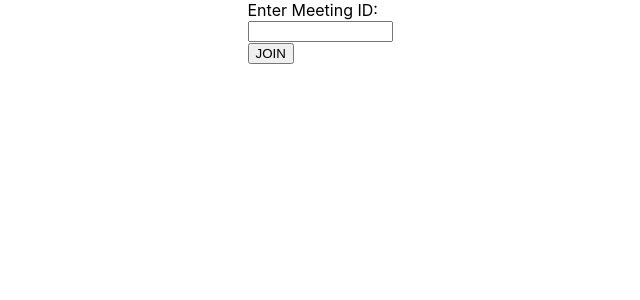
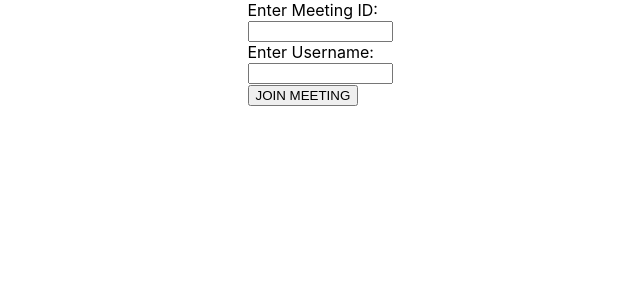
Before and after one commit to dsnehasish74/Metafrastis, a React (Create React App) app in the folder frontend/: page /join-meeting in a window 1280 px wide. Shown: the top 300 px of the page, without its empty margins (320-960 px from the left). Built offline with nearby package versions, Linux system fonts and the light colour scheme.

Commit message:
create and join

```diff
--- a/frontend/package.json
+++ b/frontend/package.json
@@ -11,6 +11,7 @@
     "react-router-dom": "^5.2.0",
     "react-scripts": "4.0.3",
     "socket.io-client": "^4.1.2",
+    "uuid": "^8.3.2",
     "web-vitals": "^1.0.1"
   },
   "scripts": {
--- a/frontend/src/App.js
+++ b/frontend/src/App.js
@@ -15,7 +15,7 @@ function App() {
         <Router>
         <Switch>
         <Route exact path="/" component={Landing}/>
-        <Route path="/meeting" component={RoomContainer}/>
+        <Route path="/meeting/:id" component={RoomContainer}/>
         <Route path="/join-meeting" component={Join}/>
         <Route path="/create-meeting" component={Create}/>
         <Redirect to="/"/>
--- a/frontend/src/components/Join.js
+++ b/frontend/src/components/Join.js
@@ -2,16 +2,26 @@ import React, {useState,useEffect} from 'react';
 import {Link} from 'react-router-dom';
 import { Button } from './Button';
 import './Join.css'
-
-
-function Join(){
+function Join(props){
+    const [roomId, setroomId]=useState("");
+    const setroom=(e)=>
+    {
+        setroomId(e);
+        console.log(e);
+    }
+    const joinRoom = () =>
+    {
+        props.history.push("/classroom/" +roomId);
+    }
     return (
         <>
             <div class="container">
                 <form>
                     <label>Enter Meeting ID:</label>
-                    <div className="meeting-id"><input type="text" name="meeting-id" size="15"/></div>
-                    <div className="join"><input type="button" value="JOIN"/></div>
+                    <div className="meeting-id"><input type="text" name="meeting-id" size="15" onChange={setroom}/></div>
+                    <label>Enter Username:</label>
+                    <div className="username"><input type="text" name="meeting-id" size="15"/></div>
+                    <button className="join_meeting" onClick={joinRoom}>JOIN MEETING</button>
                 </form>
             </div>
         </>
--- a/frontend/src/components/create.js
+++ b/frontend/src/components/create.js
@@ -2,16 +2,19 @@ import React, {useState,useEffect} from 'react';
 import {Link} from 'react-router-dom';
 import { Button } from './Button';
 import './Create.css'
-
-
-function Create(){
+import { v4 as uuidv4 } from 'uuid';
+function Create(props){
+    const createRoom = () => {
+        let roomId = uuidv4();
+        props.history.push("/classroom/" +roomId);
+    }
     return (
         <>
             <div class="container">
                 <form>
-                    <label>Enter UserName:</label>
-                    <div className="User Name"><input type="text" name="user-name" size="15"/></div>
-                    <div className="invite"><input type="button" value="INVITE"/></div>
+                    <label>Enter Username:</label>
+                    <div className="username"><input type="text" name="meeting-id" size="15"/></div>
+                    <button className="create_meeting" onClick={createRoom}>CREATE MEETING</button>
                 </form>
             </div>
         </>
--- a/frontend/src/components/landing.js
+++ b/frontend/src/components/landing.js
@@ -12,7 +12,6 @@ function Landing(){
             <div class="btn-join-meeting">
             <Link to="/join-meeting"><button type="button" class="join-meeting">JOIN MEETING</button></Link>
             </div>
-
             <div class="btn-join-meeting">
             <Link to="/create-meeting"><button type="button" class="join-meeting">CREATE MEETING</button></Link>
             </div>
--- a/frontend/src/components/room_container.js
+++ b/frontend/src/components/room_container.js
@@ -1,14 +1,23 @@
-import React from 'react';
-import Footer from './footer.js'
-import Chat from './Chat.js'
+import { useEffect } from 'react';
+import {SocketProvider} from '../socket/socketprovider';
+import Room from './room'
 
-function Room(){
-    return(
-        <>
-        <Chat />
-        <Footer/>
-    </>
-    )
+const RoomContainer=(props)=>
+{
+    const room_id=props.match.params.id;
+    /*if(room_id.length !==36){
+        alert("Invalid room id !");
+        props.history.push("/");
+    }
+    useEffect(()=>{
+        fetch("http://localhost:8000/"+room_id)
+        .then(response => response.json())
+        .then(data =>   console.log(data))
+    });*/
+    return (
+        <SocketProvider>
+            <Room room_id={room_id}/>
+        </SocketProvider>
+    );
 }
-
-export default Room;
+export default RoomContainer;
```
Also changed, not shown: 2 other files (tests, documents, lock files or other folders).
